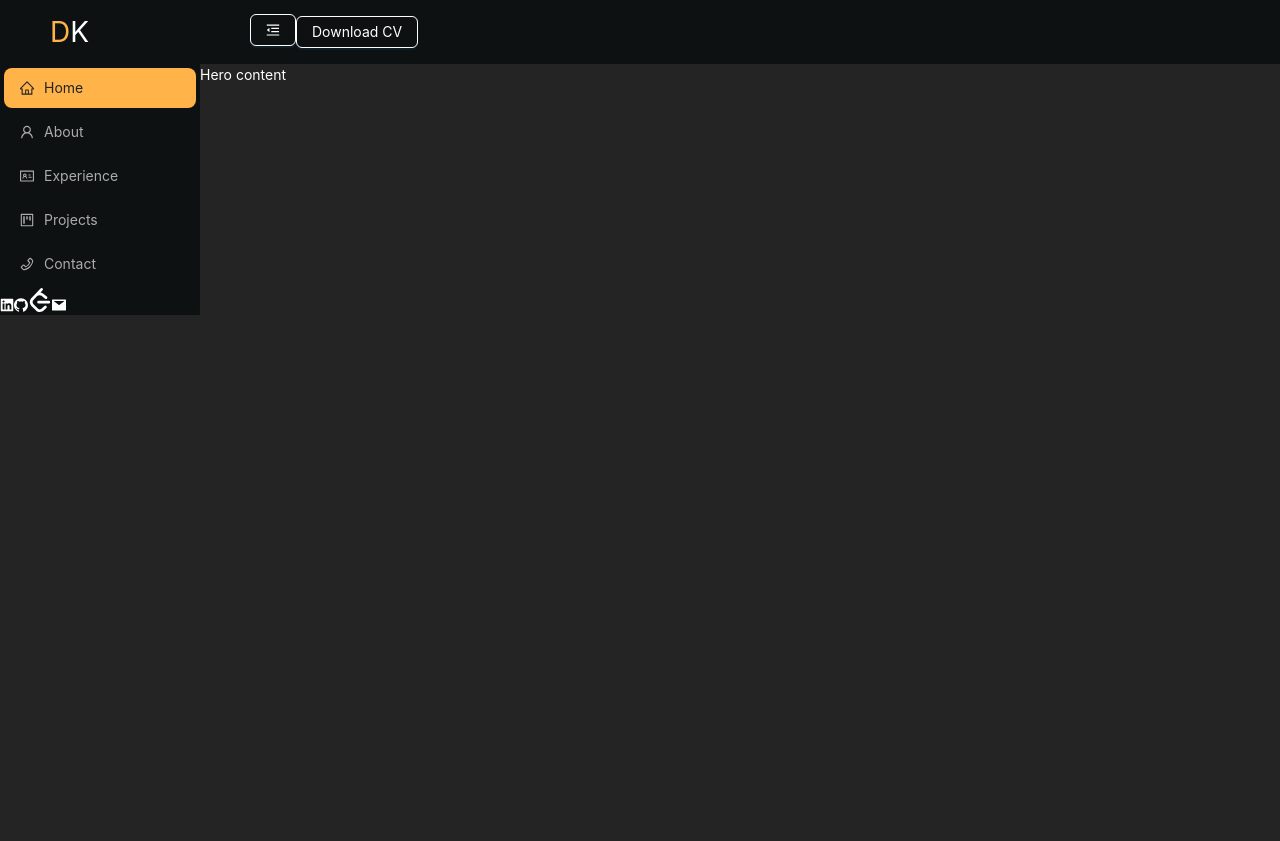
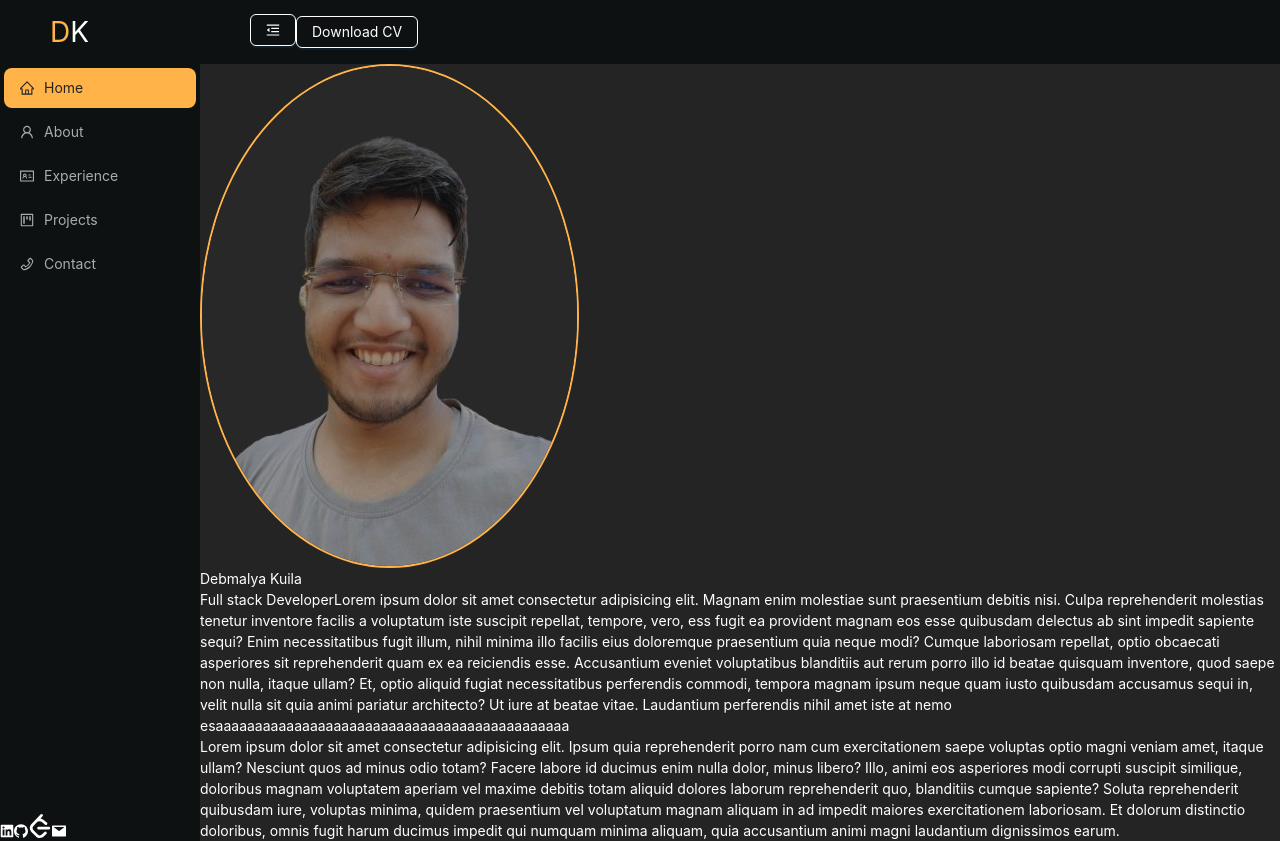
Before and after one commit to DebmalyaKuila/Portfolio, a React (Vite) app: page / in a window 1280 px wide. Before the commit the page ends 800 px from the top, so only its background shows below. Built offline with nearby package versions, Linux system fonts and the light colour scheme.

Commit message:
created hero component

```diff
--- a/src/App.css
+++ b/src/App.css
@@ -49,3 +49,9 @@
         display:none;
     }
 }
+
+@media (width<1000px) {
+    .profilePic{
+        max-height: 45vh;
+    }
+}
--- a/src/components/Hero.jsx
+++ b/src/components/Hero.jsx
@@ -1,9 +1,21 @@
 import React from 'react'
-
+import profilePic from "../assets/images/profilePic.jpg"
 const Hero = () => {
   return (
-    <div className=' w-full min-h-full flex-1 flex justify-center items-center' >
-      Hero content
+    <div className=' w-full lg:min-h-full flex items-center flex-wrap px-8 lg:px-28' >
+      <div className='w-full lg:w-1/2 lg:p-10'>
+      <div className='flex justify-center items-center'>
+        <img src={profilePic} alt='Debmalya Kuila' style={{borderRadius:"50%" ,border:"2px solid #ffb349"}} className='profilePic'/>
+      </div>
+      </div>
+      <div className='w-full lg:w-1/2 '>
+        <div className='flex flex-col items-center lg:items-start'>
+          <h1 className='text-3xl font-semibold lg:text-6xl'>Debmalya Kuila</h1>
+          <span className='text-xl font-thin py-4 lg:text-3xl bg-gradient-to-r from-orange-300 via-slate-200 to-orange-500 bg-clip-text text-transparent'>Full stack Developer</span>
+          <span className='tracking-tighter py-6 '>Lorem ipsum dolor sit amet consectetur adipisicing elit. Magnam enim molestiae sunt praesentium debitis nisi. Culpa reprehenderit molestias tenetur inventore facilis a voluptatum iste suscipit repellat, tempore, vero, ess fugit ea provident magnam eos esse quibusdam delectus ab sint impedit sapiente sequi? Enim necessitatibus fugit illum, nihil minima illo facilis eius doloremque praesentium quia neque modi? Cumque laboriosam repellat, optio obcaecati asperiores sit reprehenderit quam ex ea reiciendis esse. Accusantium eveniet voluptatibus blanditiis aut rerum porro illo id beatae quisquam inventore, quod saepe non nulla, itaque ullam? Et, optio aliquid fugiat necessitatibus perferendis commodi, tempora magnam ipsum neque quam iusto quibusdam accusamus sequi in, velit nulla sit quia animi pariatur architecto? Ut iure at beatae vitae. Laudantium perferendis nihil amet iste at nemo esaaaaaaaaaaaaaaaaaaaaaaaaaaaaaaaaaaaaaaaaaaaaa</span>
+        </div>
+      </div>
+
     </div>
   )
 }
--- a/src/components/pageContent.jsx
+++ b/src/components/pageContent.jsx
@@ -5,6 +5,8 @@ const PageContent = () => {
   return (
     <div className='flex flex-col w-full h-full'>
       <Hero/>
+
+      <div className='bg-orange-500'>Lorem ipsum dolor sit amet consectetur adipisicing elit. Ipsum quia reprehenderit porro nam cum exercitationem saepe voluptas optio magni veniam amet, itaque ullam? Nesciunt quos ad minus odio totam? Facere labore id ducimus enim nulla dolor, minus libero? Illo, animi eos asperiores modi corrupti suscipit similique, doloribus magnam voluptatem aperiam vel maxime debitis totam aliquid dolores laborum reprehenderit quo, blanditiis cumque sapiente? Soluta reprehenderit quibusdam iure, voluptas minima, quidem praesentium vel voluptatum magnam aliquam in ad impedit maiores exercitationem laboriosam. Et dolorum distinctio doloribus, omnis fugit harum ducimus impedit qui numquam minima aliquam, quia accusantium animi magni laudantium dignissimos earum.</div>
     </div>
   )
 }
```
Also changed, not shown: src/assets/images/profilePic.jpg (added).
